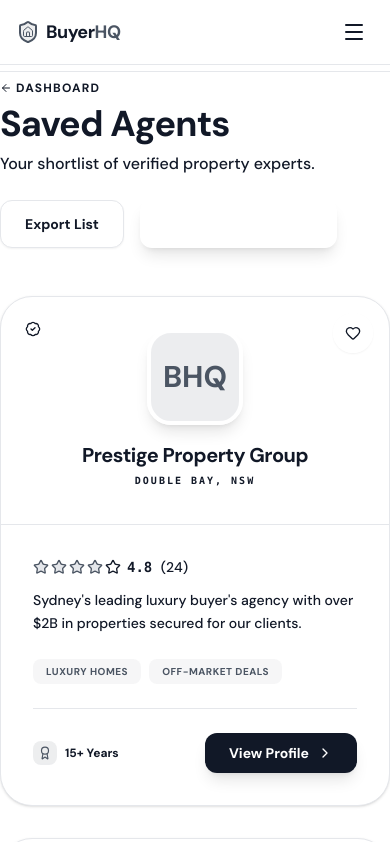
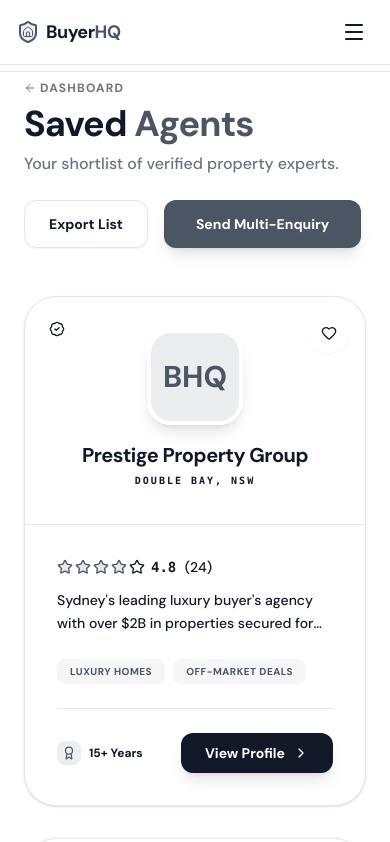
Before and after one commit to RICHARDGEE89/buyerhqfinal, a Next.js app: page /dashboard/saved in a window 390 px wide. Shown: the top 842 px of the page. Built offline with nearby package versions, Linux system fonts and the light colour scheme.

Commit message:
fix: restore use client directive and remove unused imports in layout

```diff
--- a/src/app/(buyer)/dashboard/saved/page.tsx
+++ b/src/app/(buyer)/dashboard/saved/page.tsx
@@ -38,22 +38,22 @@
         <div className="space-y-12">
             <div className="flex flex-col md:flex-row justify-between items-start md:items-end gap-6">
                 <div className="space-y-2">
-                    <div className="flex items-center gap-2 text-stone font-bold text-xs uppercase tracking-widest mb-1">
-                        <Link href="/dashboard" className="hover:text-ocean transition-colors flex items-center gap-1">
+                    <div className="flex items-center gap-2 text-gray-500 font-bold text-xs uppercase tracking-widest mb-1">
+                        <Link href="/dashboard" className="hover:text-primary transition-colors flex items-center gap-1">
                             <ArrowLeft className="w-3 h-3" />
                             Dashboard
                         </Link>
                     </div>
                     <h1 className="text-4xl font-display font-black text-gray-900 tracking-tight">
-                        Saved <span className="text-ocean">Agents</span>
+                        Saved <span className="text-primary">Agents</span>
                     </h1>
-                    <p className="text-stone font-medium">Your shortlist of verified property experts.</p>
+                    <p className="text-gray-500 font-medium">Your shortlist of verified property experts.</p>
                 </div>
                 <div className="flex gap-4">
-                    <Button variant="outline" className="h-12 px-6 rounded-xl border-stone/10 font-bold text-gray-900">
+                    <Button variant="outline" className="h-12 px-6 rounded-xl border-gray-200 font-bold text-gray-900 hover:bg-gray-50">
                         Export List
                     </Button>
-                    <Button className="bg-ocean hover:bg-ocean/90 text-white font-black h-12 px-8 rounded-xl shadow-lg shadow-ocean/20">
+                    <Button className="bg-primary hover:bg-primary-700 text-white font-black h-12 px-8 rounded-xl shadow-lg">
                         Send Multi-Enquiry
                     </Button>
                 </div>
@@ -81,16 +81,16 @@
                     ))}
                 </div>
             ) : (
-                <div className="py-24 text-center bg-white rounded-[3rem] border border-dashed border-stone/20">
-                    <div className="w-20 h-20 bg-warm/50 rounded-3xl flex items-center justify-center text-stone mx-auto mb-6">
+                <div className="py-24 text-center bg-white rounded-[3rem] border border-dashed border-gray-200">
+                    <div className="w-20 h-20 bg-gray-100 rounded-3xl flex items-center justify-center text-gray-400 mx-auto mb-6">
                         <Heart className="w-10 h-10" />
                     </div>
                     <h3 className="text-2xl font-display font-black text-gray-900">No agents saved yet</h3>
-                    <p className="text-stone font-medium mt-2 max-w-sm mx-auto">
+                    <p className="text-gray-500 font-medium mt-2 max-w-sm mx-auto">
                         Browse the directory and click the heart icon to start building your professional shortlist.
                     </p>
                     <Link href="/agents">
-                        <Button className="mt-8 bg-gray-900 text-white font-black h-12 px-8 rounded-xl">
+                        <Button className="mt-8 bg-primary text-white font-black h-12 px-8 rounded-xl">
                             Browse Directory
                         </Button>
                     </Link>
--- a/src/app/(buyer)/layout.tsx
+++ b/src/app/(buyer)/layout.tsx
@@ -73,9 +73,11 @@
             </div>
 
             {/* Main Content */}
-            <main className="flex-1 w-full lg:w-auto pt-20 lg:pt-0">
-                {children}
-            </main>
+            <div className="flex-1 flex flex-col">
+                <main className="flex-1 p-6 md:p-12 max-w-7xl mx-auto w-full pt-20 lg:pt-0">
+                    {children}
+                </main>
+            </div>
         </div>
     );
 }
```
